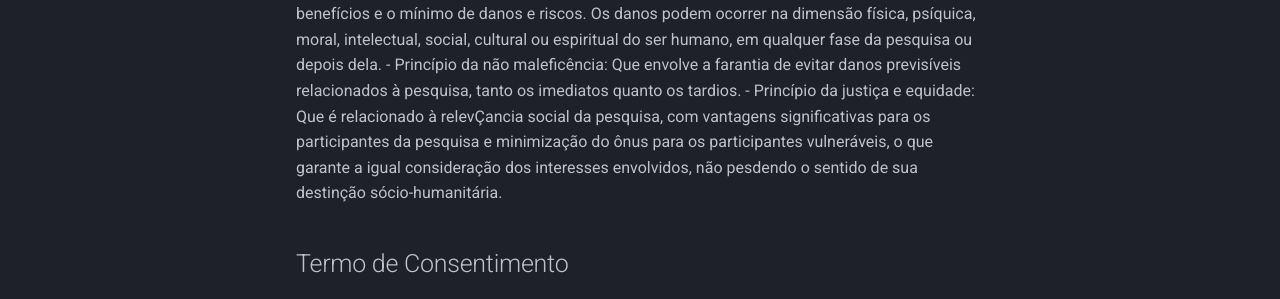
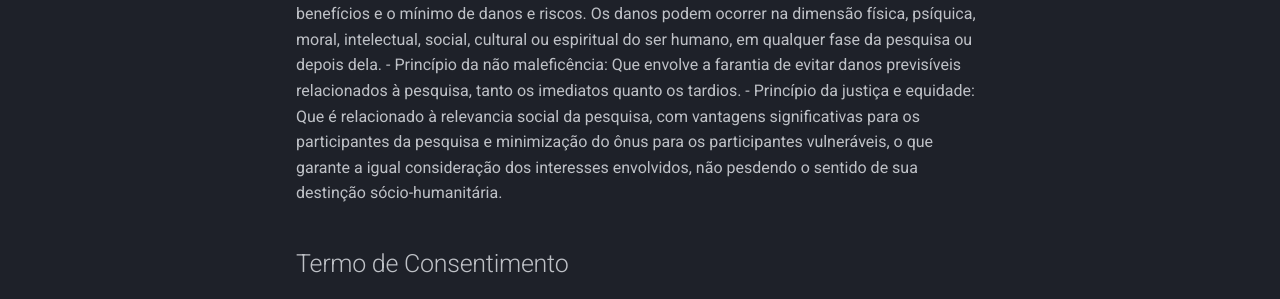
Before and after one commit to JoaoGElvas/2022.1-CIEE, an MkDocs documentation site: the page built from docs/analise_requisitos/aspectos_eticos.md, in a window 1280 px wide and 900 px high. Shown: the part 511-810 px from the top of the window. Built offline with MkDocs 1.6.1 and Material for MkDocs 9.7.7, drawn with Linux system fonts in a browser that asks for light colours; some of the changed text lies outside the part shown.

Commit message:
remover erros de português

```diff
--- a/docs/analise_requisitos/aspectos_esticos.md
+++ b/docs/analise_requisitos/aspectos_eticos.md
@@ -6,7 +6,7 @@
   - Princípio da autonomia: Que envolve o consentimento livre e esclarecido dos indivíduos e a proteção a grupos vulnerávies e aos legalmente incapazes. Onde deixa claro que a pesquisa envolvendo os seres humanos deverá sempre tratá-los com dignidade, respeitá-los em sua autonomia e defendê-los em sua vulnerabilidade.
   - Princípio da beneficência: Que envolve a ponderação entre riscos e benefícios, tanto atuais como potenciais, individuais ou coletivos, compromentendo-se com o máximo de benefícios e o mínimo de danos e riscos. Os danos podem ocorrer na dimensão física, psíquica, moral, intelectual, social, cultural ou espiritual do ser humano, em qualquer fase da pesquisa ou depois dela.
   - Princípio da não maleficência: Que envolve a farantia de evitar danos previsíveis relacionados à pesquisa, tanto os imediatos quanto os tardios.
-  - Princípio da justiça e equidade: Que é relacionado à relevÇancia social da pesquisa, com vantagens  significativas para os participantes da pesquisa e minimização do ônus para os participantes vulneráveis, o que garante a igual consideração dos interesses envolvidos, não pesdendo o sentido de sua destinção sócio-humanitária.
+  - Princípio da justiça e equidade: Que é relacionado à relevancia social da pesquisa, com vantagens  significativas para os participantes da pesquisa e minimização do ônus para os participantes vulneráveis, o que garante a igual consideração dos interesses envolvidos, não pesdendo o sentido de sua destinção sócio-humanitária.
 
 ## Termo de Consentimento
   Somos alunos do curso de Engenharia de Software da UNB, e estamos realizando um projjeto da disciplina de Interação Humano Computador, com o objetivo de analisar a interface do site CIEE.
```
